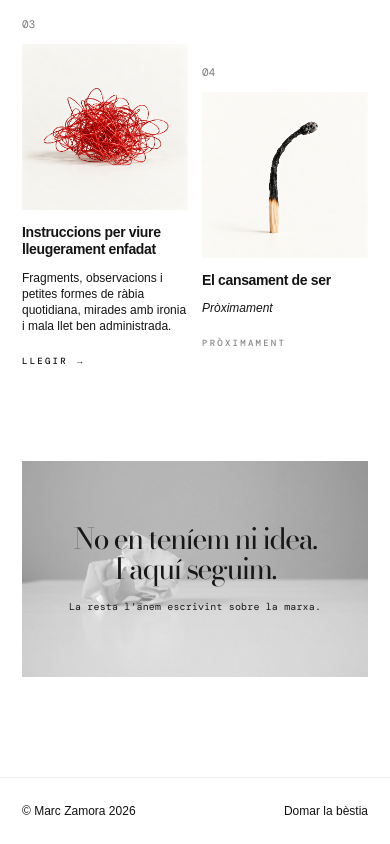
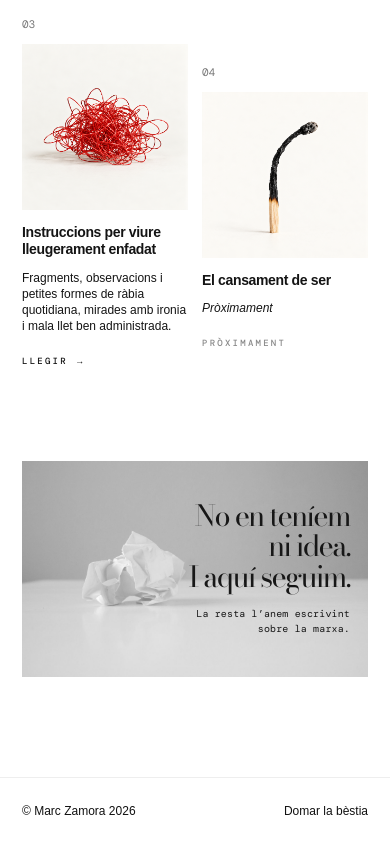
Before and after one commit to xinaski/domar-la-bestia, a Vue app: page / in a window 390 px wide. Shown: the part 924-1768 px from the top of the page. Built offline with nearby package versions, Linux system fonts and the light colour scheme.

Commit message:
Right-align closing quote in open space of paper photograph

```diff
--- a/src/pages/Home.vue
+++ b/src/pages/Home.vue
@@ -105,7 +105,7 @@ h1 { max-width: 900px; margin: 0; font-family: 'Bodoni Moda', 'Didot', 'Bodoni M
 .book-action { margin-top: 20px; }
 .book-action.muted { opacity: .5; }
 .closing { position: relative; padding-top: clamp(75px, 7vw, 135px); padding-bottom: clamp(85px, 10vw, 170px); }
-.closing-copy { position: absolute; inset: clamp(75px, 7vw, 135px) var(--page-gutter) clamp(85px, 10vw, 170px); display: flex; flex-direction: column; align-items: center; justify-content: center; text-align: center; padding: 24px; color: #171717; pointer-events: none; }
+.closing-copy { position: absolute; inset: clamp(75px, 7vw, 135px) var(--page-gutter) clamp(85px, 10vw, 170px); display: flex; flex-direction: column; align-items: flex-end; justify-content: center; text-align: right; padding: 24px clamp(20px, 5vw, 90px) 24px 42%; color: #171717; pointer-events: none; }
 .closing-copy h2 { margin: 0; font: 400 clamp(30px, 4.3vw, 72px)/1.05 'Bodoni Moda', Georgia, serif; letter-spacing: -.055em; text-wrap: balance; }
 .closing-copy p { margin: 22px 0 0; font: 400 clamp(11px, 1.05vw, 15px)/1.5 'DM Mono', monospace; letter-spacing: .015em; }
 .closing img { display: block; width: 100%; aspect-ratio: 2.52 / 1; object-fit: cover; object-position: center; }
@@ -131,7 +131,7 @@ h1 { max-width: 900px; margin: 0; font-family: 'Bodoni Moda', 'Didot', 'Bodoni M
   .book-copy p { font-size: 13px; line-height: 1.35; }
   .closing { padding-top: 90px; padding-bottom: 100px; }
   .closing img { aspect-ratio: 1.6; }
-  .closing-copy { inset: 90px var(--page-gutter) 100px; padding: 18px; }
+  .closing-copy { inset: 90px var(--page-gutter) 100px; padding: 18px 18px 18px 38%; }
   .closing-copy h2 { font-size: clamp(29px, 7vw, 48px); }
   .closing-copy p { margin-top: 14px; font-size: 10px; }
 }
```
